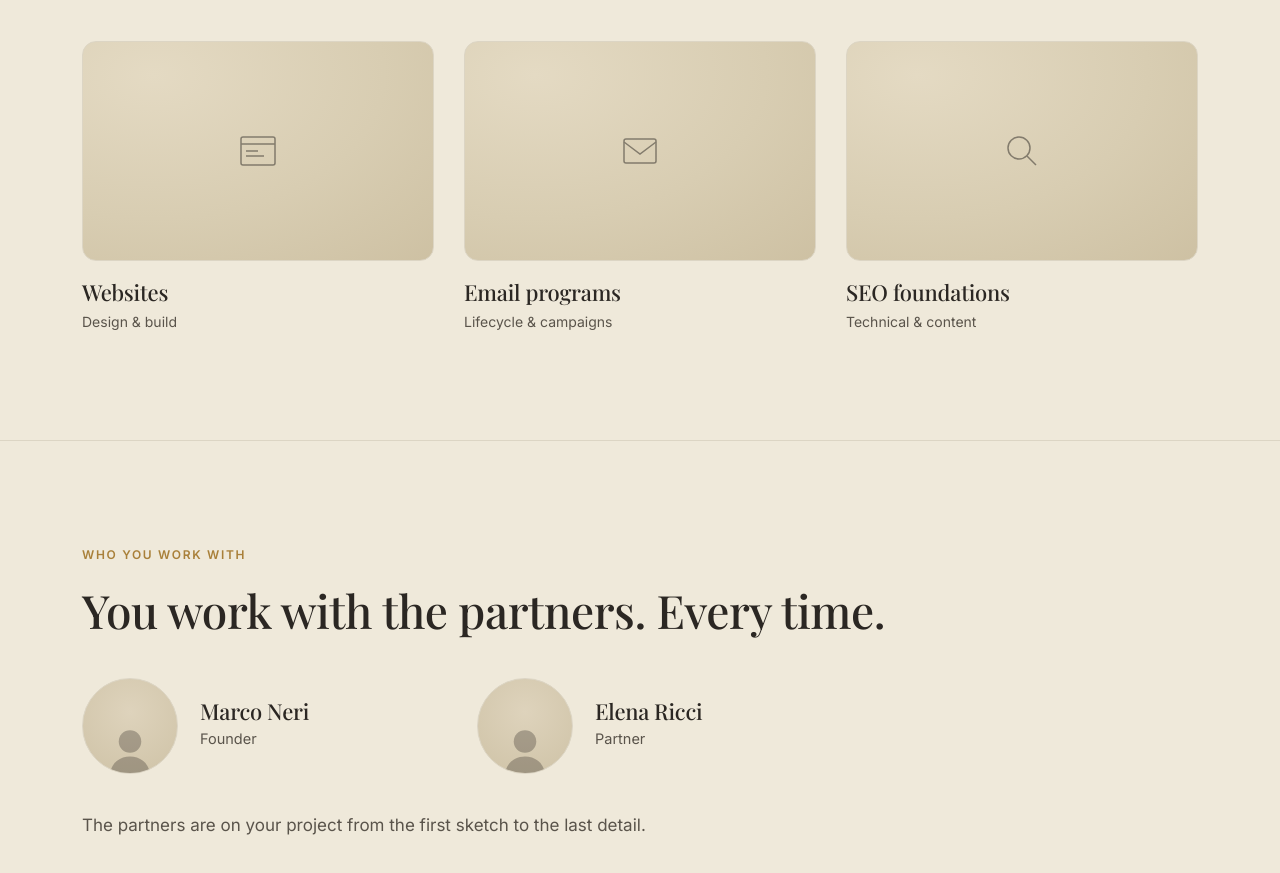
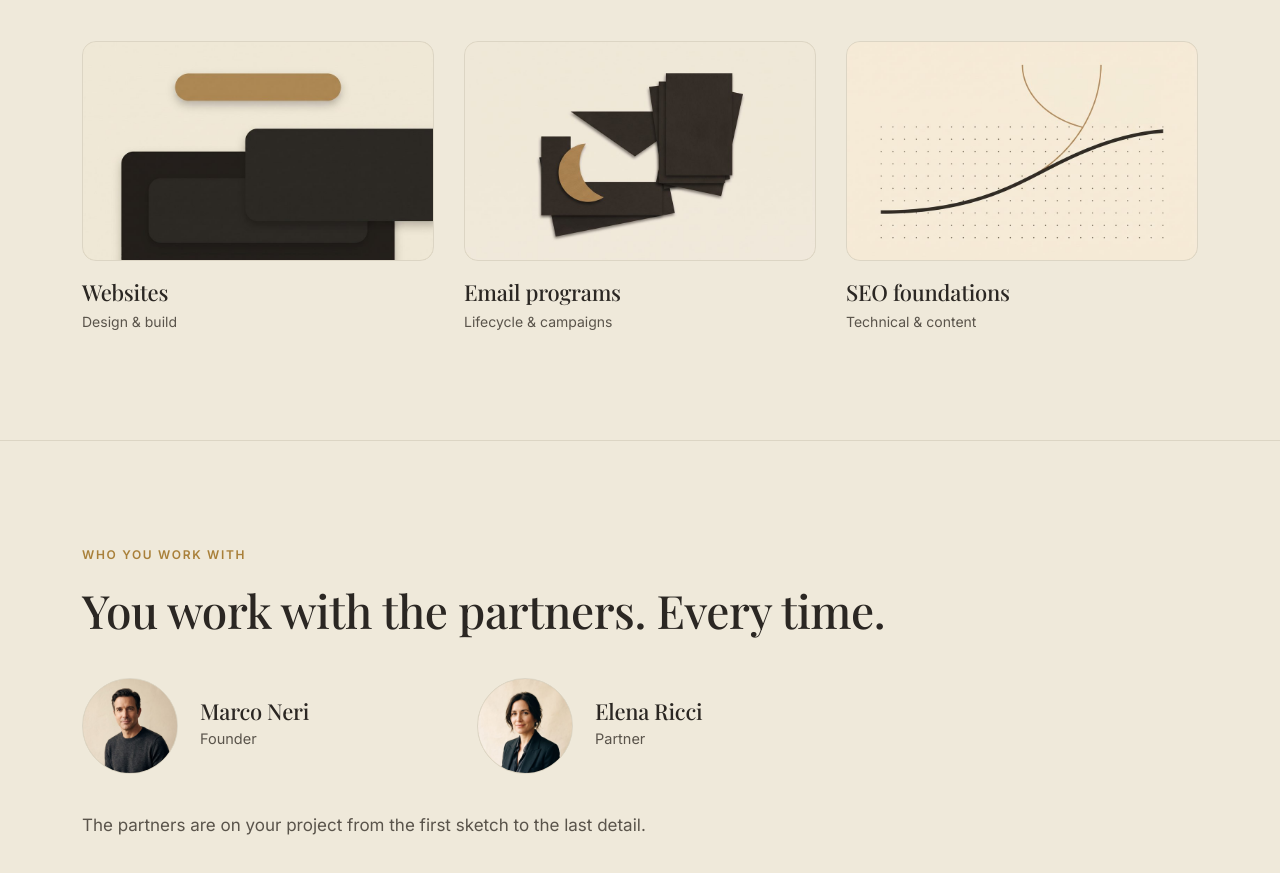
Before and after one commit to concon1616/pietranero-site, a plain HTML site: page index.html in a window 1280 px wide. Shown: the part 2208-3081 px from the top of the page. Drawn offline with nearby package versions, Linux system fonts and the light colour scheme.

Commit message:
Add generated imagery (work covers + partner portraits)

```diff
--- a/index.html
+++ b/index.html
@@ -70,15 +70,14 @@
   .step p{color:var(--soft);font-size:14.5px;margin:0}
   .work-grid{display:grid;grid-template-columns:repeat(3,1fr);gap:30px;margin-top:44px}
   .card .thumb{aspect-ratio:16/10;border-radius:14px;background:radial-gradient(120% 120% at 20% 15%,#E4DAC3 0%,#D8CDB2 55%,#CDC0A2 100%);
-    border:1px solid var(--rule);display:flex;align-items:center;justify-content:center}
-  .card .thumb svg{width:48px;height:48px;color:#2B2723;opacity:.5}
+    border:1px solid var(--rule);overflow:hidden}
+  .card .thumb img{width:100%;height:100%;object-fit:cover;display:block}
   .card h3{font-size:22px;margin:20px 0 4px}
   .card span{color:var(--soft);font-size:14px}
   .ppl{display:grid;grid-template-columns:repeat(2,1fr);gap:30px;margin-top:44px;max-width:760px}
   .person{display:flex;align-items:center;gap:22px}
-  .avatar{width:96px;height:96px;border-radius:50%;flex:0 0 auto;background:radial-gradient(80% 80% at 50% 35%,#DED3BC,#CFC3A7);
-    border:1px solid var(--rule);display:flex;align-items:flex-end;justify-content:center;overflow:hidden}
-  .avatar svg{width:60px;height:60px;color:#2B2723;opacity:.3;transform:translateY(6px)}
+  .avatar{width:96px;height:96px;border-radius:50%;flex:0 0 auto;object-fit:cover;
+    object-position:center 22%;background:radial-gradient(80% 80% at 50% 35%,#DED3BC,#CFC3A7);border:1px solid var(--rule);display:block}
   .person h3{font-size:22px;margin:0 0 2px}
   .person span{color:var(--soft);font-size:14.5px}
   .partners .foot{margin-top:38px;color:var(--soft)}
@@ -143,12 +142,12 @@
   <section class="divide" aria-label="The work"><div class="wrap">
     <p class="kicker">The work</p>
     <h2 style="font-size:clamp(28px,4vw,46px)">What we build.</h2>
-    <div class="work-grid"><div class="card"><div class="thumb"><svg viewBox="0 0 48 48" fill="none" stroke="currentColor" stroke-width="1.5"><rect x="7" y="10" width="34" height="28" rx="2"/><path d="M7 17h34M12 24h12M12 29h18"/></svg></div><h3>Websites</h3><span>Design &amp; build</span></div><div class="card"><div class="thumb"><svg viewBox="0 0 48 48" fill="none" stroke="currentColor" stroke-width="1.5"><rect x="8" y="12" width="32" height="24" rx="2"/><path d="M8 15l16 12 16-12"/></svg></div><h3>Email programs</h3><span>Lifecycle &amp; campaigns</span></div><div class="card"><div class="thumb"><svg viewBox="0 0 48 48" fill="none" stroke="currentColor" stroke-width="1.5"><circle cx="21" cy="21" r="11"/><path d="M29 29l9 9"/></svg></div><h3>SEO foundations</h3><span>Technical &amp; content</span></div></div>
+    <div class="work-grid"><div class="card"><div class="thumb"><img src="assets/work-1.jpg" alt="Websites — Design &amp; build" loading="lazy"></div><h3>Websites</h3><span>Design &amp; build</span></div><div class="card"><div class="thumb"><img src="assets/work-2.jpg" alt="Email programs — Lifecycle &amp; campaigns" loading="lazy"></div><h3>Email programs</h3><span>Lifecycle &amp; campaigns</span></div><div class="card"><div class="thumb"><img src="assets/work-3.jpg" alt="SEO foundations — Technical &amp; content" loading="lazy"></div><h3>SEO foundations</h3><span>Technical &amp; content</span></div></div>
   </div></section>
   <section id="studio" class="partners divide" aria-label="Who you work with"><div class="wrap">
     <p class="kicker">Who you work with</p>
     <h2 style="font-size:clamp(28px,4vw,46px)">You work with the partners. Every time.</h2>
-    <div class="ppl"><div class="person"><span class="avatar" aria-hidden="true"><svg viewBox="0 0 48 48" fill="currentColor"><circle cx="24" cy="18" r="9"/><path d="M8 44c1-9 8-14 16-14s15 5 16 14z"/></svg></span><div><h3>Marco Neri</h3><span>Founder</span></div></div><div class="person"><span class="avatar" aria-hidden="true"><svg viewBox="0 0 48 48" fill="currentColor"><circle cx="24" cy="18" r="9"/><path d="M8 44c1-9 8-14 16-14s15 5 16 14z"/></svg></span><div><h3>Elena Ricci</h3><span>Partner</span></div></div></div>
+    <div class="ppl"><div class="person"><img class="avatar" src="assets/team-1.jpg" alt="Marco Neri, Founder" loading="lazy"><div><h3>Marco Neri</h3><span>Founder</span></div></div><div class="person"><img class="avatar" src="assets/team-2.jpg" alt="Elena Ricci, Partner" loading="lazy"><div><h3>Elena Ricci</h3><span>Partner</span></div></div></div>
     <p class="foot">The partners are on your project from the first sketch to the last detail.</p>
   </div></section>
   <section class="faq divide" aria-label="FAQ"><div class="wrap">
```
Also changed, not shown: assets/team-1.jpg (added), assets/team-2.jpg (added), assets/work-1.jpg (added), assets/work-2.jpg (added), assets/work-3.jpg (added).
